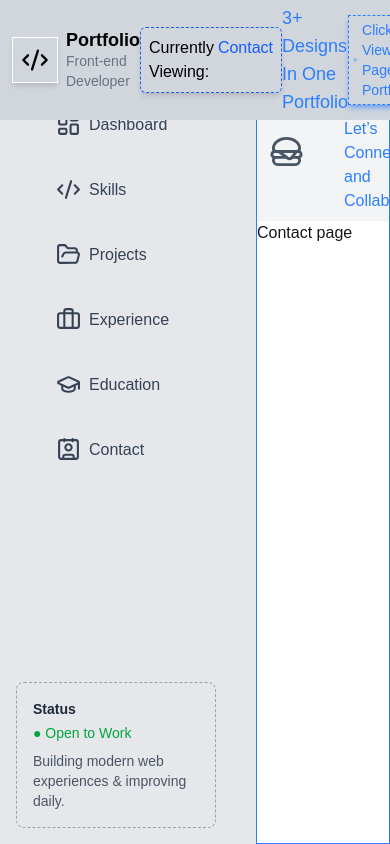
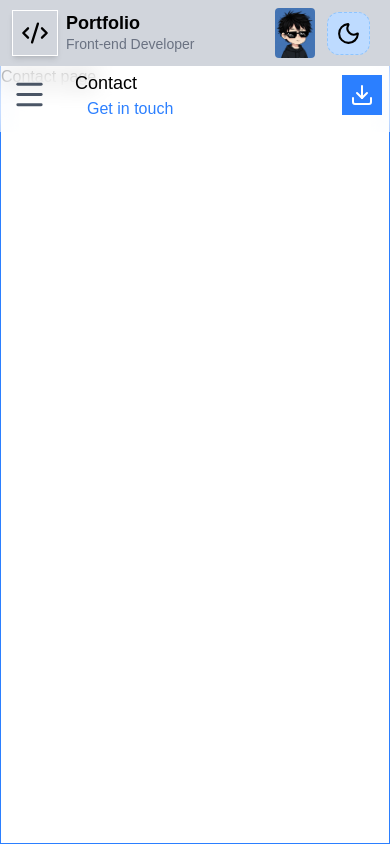
Before and after one commit to WachiraMwangiDenzel/My_Portfilio, a Next.js app: page /contact in a window 390 px wide. Built offline with nearby package versions, Linux system fonts and the light colour scheme.

Commit message:
Finished 1st part of mobile responsive design

```diff
--- a/app/layout.jsx
+++ b/app/layout.jsx
@@ -32,13 +32,17 @@ export default function RootLayout({ children }) {
         </div>
 
         <div className="pt-16 flex min-h-screen">
-          <div className="fixed left-0 top-16 bottom-0 w-64 overflow-y-auto bg-gray-200">
+          <div className="hidden fixed left-0 top-16 bottom-0 md:w-64 overflow-y-auto bg-gray-200">
             <Sidebar />
           </div>
 
-          <main className="ml-64 flex-1 overflow-auto border border-r border-blue-500">
-            <MiniNav />
+          <main className="md:ml-64 flex-1 overflow-auto border border-r border-blue-500">
+            <div className="fixed inset-x-0 md:ml-64">
+              <MiniNav />
+            </div>
+            <div className="">
             {children}
+            </div>
           </main>
         </div>
       </body>
--- a/components/Config/getRoute.jsx
+++ b/components/Config/getRoute.jsx
@@ -1,9 +1,10 @@
 
 export const getRoute = (pathname) => {
-    if (pathname.startsWith("/projects")) {
+if (pathname.startsWith("/projects")) {
   return {
     title: "Projects",
     subhead: "A Showcase of My Work and Practical Implementations",
+    subhead2: "My work portfolio",
   };
 }
 
@@ -11,6 +12,7 @@ if (pathname.startsWith("/skills")) {
   return {
     title: "Skills",
     subhead: "Technologies and Tools I Use to Build Solutions",
+    subhead2: "Tools & expertise",
   };
 }
 
@@ -18,6 +20,7 @@ if (pathname.startsWith("/education")) {
   return {
     title: "Education",
     subhead: "Academic Background and Continuous Learning Journey",
+    subhead2: "Learning journey",
   };
 }
 
@@ -25,18 +28,21 @@ if (pathname.startsWith("/experience")) {
   return {
     title: "Professional Experience",
     subhead: "Career Journey, Roles, and Real-World Impact",
+    subhead2: "Career highlights",
   };
 }
 
 if (pathname.startsWith("/contact")) {
   return {
     title: "Contact",
-    subhead: "Let’s Connect and Collaborate",
+    subhead: "Let's Connect and Collaborate",
+    subhead2: "Get in touch",
   };
 }
 
 return {
   title: "Dashboard",
   subhead: "Overview of My Portfolio and Activities",
+  subhead2: "Portfolio overview",
 };
 }
--- a/components/intro.jsx
+++ b/components/intro.jsx
@@ -20,8 +20,8 @@ const skillIcon = [
 
 export default function intro() {
     return (
-        <div className=' ml-4 mt-2 flex flex-row mb-6'>
-            <div className='flex flex-col gap-4 w-70'>
+        <div className=' md:ml-4 mt-20 flex flex-col md:flex-row mb-6 w-full'>
+            <div className='flex flex-col gap-4 md:w-70 w-full items-center'>
                 <Image src="/Potrait.jpg" alt="Hi There! Image Still Loading...."
                     width={200} height={200}
                     priority
@@ -48,25 +48,30 @@ export default function intro() {
 
             </div>
             <div className='flex flex-col flex-1 text-black p-6 max-w-250 '>
-                <div className='flex justify-between w-full mb-4 '>
-                    <div className=' flex gap-2 items-center text-center '>
+                <div className='flex flex-col md:flex-row justify-between w-full mb-4 '>
+                    <div className=' flex flex-col md:flex-row gap-2 items-center text-center '>
                         <h1 className='text-3xl font-black text-blue-700'> Denzel Mwangi </h1>
                         <p className='p-1  border border-dashed border-green-500 text-green-500 rounded-xl text-sm bg-green-100'>Open to New Front-end Roles | Hire </p>
                     </div>
-                    <a href="/Denzel_Mwangi_CV.pdf" download className="bg-blue-500 text-white px-4 py-2 rounded hover:bg-blue-600 flex gap-2 items-center"><Download />
+                    <a href="/Denzel_Mwangi_CV.pdf"
+                    download
+                    className="hidden md:block bg-blue-500 text-white px-4 py-2 rounded hover:bg-blue-600 flex gap-2 items-center"><Download />
                         Download Resume
                     </a>
                 </div>
-                <div>
-                    <p className='text-xl text-green-500 font-semibold mb-4 ml-2'>
-                        Web Developer | Basic Computer Operation Tutor
+                <div className='flex w-full '>
+                    <p className='text-center text-xl text-green-500 font-semibold mb-4 ml-2'>
+                        Web Developer |
+                        <br/><span>
+                            Basic Computer Operation Tutor
+                        </span>
                     </p>
                 </div>
                 <div>
-                    <p className='text-xl text-gray-700 w-200'>
-                        I’m a Front-End Developer focused on building clean, responsive, and user-friendly web experiences. I enjoy turning ideas into interactive interfaces using modern technologies, and I’m constantly learning to improve my craft. My goal is to create designs that not only look good but also solve real-world problems efficiently.
+                    <p className='flex text-center text-lg md:text-xl text-gray-700 w-full md:w-200'>
+                        I’m a Front-End Developer focused on building clean, responsive, and user-friendly web experiences. I enjoy turning ideas into interactive interfaces using modern technologies, and I’m constantly learning to improve my craft. <span className='md:block hidden'>My goal is to create designs that not only look good but also solve real-world problems efficiently.</span>
                     </p>
-                    <div className='flex gap-2 mt-4 flex-wrap'>
+                    <div className='md:block hidden flex gap-2 mt-4 flex-wrap'>
                         {skillIcon.map((skill) => {
                             const Icon = skill.icon;
 
--- a/components/mininav.jsx
+++ b/components/mininav.jsx
@@ -2,7 +2,7 @@
 import React from 'react'
 
 import { getRoute } from './Config/getRoute'
-import { Hamburger, Download } from 'lucide-react'
+import { Menu, Download } from 'lucide-react'
 import { usePathname } from 'next/navigation'
 
 export default function miniNav() {
@@ -12,7 +12,7 @@ export default function miniNav() {
   return (
 
 
-    <div className='bg-gray-100 text-gray-600 flex pt-6 justify-between  pb-2 pr-2 md:px-4 lg:px-6 items-center'>
+    <div className='backdrop-blur-md bg-white/50 text-gray-600 flex md:pt-6 justify-between pb-2 pr-2 md:px-4 lg:px-6 items-center'>
 
 
       {/* Mini Nav Content */}
@@ -20,7 +20,7 @@ export default function miniNav() {
 
         {/* Hamburger Menu */}
         <div className='p-3 md:hidden'>
-          <Hamburger size={35} />
+          <Menu size={35} />
         </div>
 
         <div>
@@ -28,8 +28,11 @@ export default function miniNav() {
             {currentRoute.title}
           </h1>
 
-          <p className='ml-3 text-blue-500'>
+          <p className='hidden md:block ml-3 text-blue-500'>
             {currentRoute.subhead}
+          </p>
+          <p className='block md:hidden ml-3 text-blue-500'>
+            {currentRoute.subhead2}
           </p>
         </div>
 
@@ -37,8 +40,10 @@ export default function miniNav() {
 
       {/* Download Cv Button on Mobile Viewport */}
       <div className='md:hidden '>
-        <a href="/Denzel_Mwangi_CV.pdf" download className="bg-blue-500 text-white px-4 py-2 rounded hover:bg-blue-600 flex gap-2 items-center"><Download />
-          Resume
+        <a href="/Denzel_Mwangi_CV.pdf"
+        download
+        className="bg-blue-500 text-white text-lg md:text-base p-2 md:px-4 md:py-2 md:rounded hover:bg-blue-600 flex gap-2 items-center"><Download />
+          <span className='hidden md:block'>Resume</span>
         </a>
       </div>
     </div>
--- a/components/navbar.jsx
+++ b/components/navbar.jsx
@@ -3,6 +3,7 @@
 import React from "react";
 import { usePathname } from "next/navigation";
 import { CodeXml, MousePointer2, Moon } from "lucide-react";
+import Link from "next/link";
 import Image from "next/image";
 
 export default function Navbar() {
@@ -22,7 +23,8 @@ export default function Navbar() {
     <div className="flex justify-between items-center p-1 bg-gray-300 text-black text-md w-full">
 
       {/* LEFT */}
-      <div className="flex items-center gap-2 ml-2">
+      <Link href="/"
+      className="flex items-center gap-2 ml-2">
         <p className="border border-white shadow-md p-2 transition-transform duration-300 hover:rotate-180">
           <CodeXml size={28} />
         </p>
@@ -31,10 +33,10 @@ export default function Navbar() {
           <h2 className="leading-tight font-black text-lg">Portfolio</h2>
           <p className="text-gray-500 text-sm">Front-end Developer</p>
         </div>
-      </div>
+      </Link>
 
       {/* CENTER - CURRENT VIEW */}
-      <div className="flex justify-center gap-1 border border-dashed border-blue-600 p-2 rounded-md shadow-md">
+      <div className="hidden md:block flex justify-center gap-1 border border-dashed border-blue-600 p-2 rounded-md shadow-md">
         <p>Currently Viewing:</p>
         <p className="text-blue-600 font-medium">
           {formatPath(pathname)}
@@ -42,27 +44,27 @@ export default function Navbar() {
       </div>
 
       {/* RIGHT INFO */}
-      <div className="text-blue-500 text-lg">
+      <div className="hidden md:block text-blue-500 text-lg">
         <p>3+ Designs In One Portfolio</p>
       </div>
 
       {/* ACTIONS */}
-      <div className="flex gap-4 items-center mr-4">
+      <div className="flex gap-2 md:gap-4 items-center mr-4">
 
-        <div className="flex gap-1 items-center text-sm border border-dashed border-blue-500 text-blue-500 p-1 shadow-md shadow-blue-500/50">
+        <div className="hidden md:block flex gap-1 items-center text-sm border border-dashed border-blue-500 text-blue-500 p-1 shadow-md shadow-blue-500/50">
           <MousePointer2 size={16} />
           <a href="#">Click to View One Page Portfolio</a>
         </div>
 
-        <div className="flex items-center gap-1 border border-dashed border-gray-600 p-1 rounded-md shadow-md bg-blue-100">
+        <div className="md:flex md:items-center md:gap-1 md:border border-dashed border-blue-300 p-1 md:rounded-md md:shadow-md md:bg-blue-100">
           <Image
             src="/avatar.jpg" alt="Avatar" width={40} height={40}
             priority
-            className="rounded-sm h-auto w-auto"
+            className="rounded-sm md:h-auto md:w-auto"
           />
         </div>
 
-        <div>
+        <div className=" p-2 border border-dashed border-blue-300 hover:border-blue-400 hover:bg-blue-400 rounded-xl bg-blue-200 transition-transform duration-300 hover:rotate-45">
           <Moon size={25} />
         </div>
 
--- a/components/sideBar.jsx
+++ b/components/sideBar.jsx
@@ -13,7 +13,7 @@ const links = [
 
 export default function sideBar() {
   return (
-    <div className='p-4 w-58  h-full flex justify-between flex-col '>
+    <div className='p-4 md:w-58  h-full flex justify-between flex-col '>
       <div className='flex  flex-col gap-2 text-base font-md mt-4 text-gray-700 '>
         {links.map((link) => {
           const Icon = link.icon;
```
